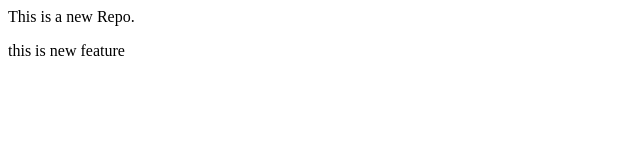
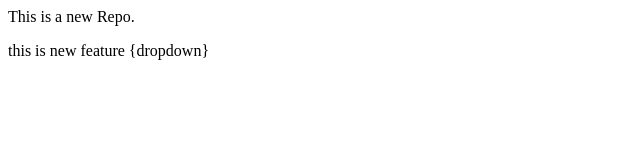
Before and after one commit to neel1502/localrepo, a plain HTML site: page index.html in a window 1280 px wide. Shown: the full height of the page, 0-640 px from the left. Drawn offline with Linux system fonts and the light colour scheme.

Commit message:
add dropdown

```diff
--- a/index.html
+++ b/index.html
@@ -1,4 +1,4 @@
 <P>
     This is a new Repo.
 </P>
-<P> this is new feature</P>
+<P> this is new feature {dropdown}</P>
```
